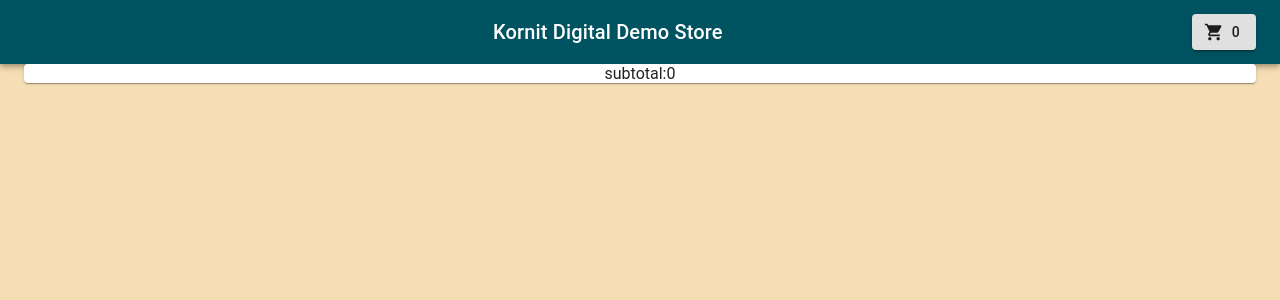
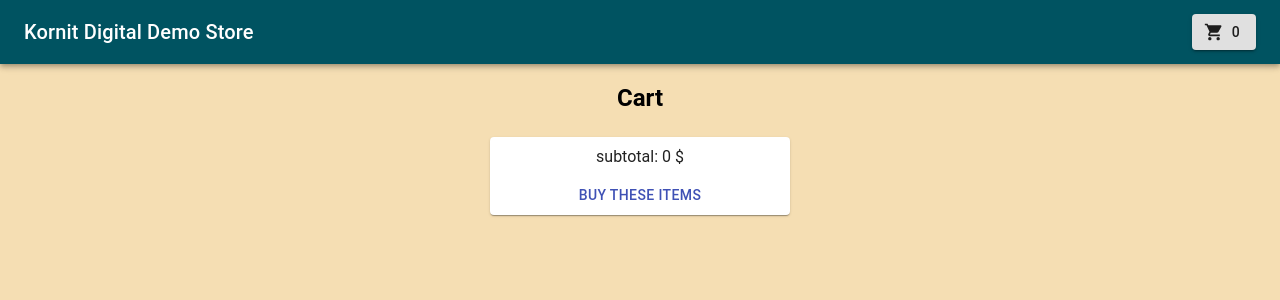
Before and after one commit to YevgenyBen/yevgeny-bendersky-store, a React (Create React App) app: page /cart in a window 1280 px wide. Shown: the top 300 px of the page. Built offline with nearby package versions, Linux system fonts and the light colour scheme.

Commit message:
pictures snd items left

```diff
--- a/src/App.css
+++ b/src/App.css
@@ -5,6 +5,9 @@
   max-height: 100%;
   font-family: "Roboto", "Helvetica", "Arial", sans-serif;
 }
+.MuiToolbar-root{
+  justify-content: space-between;
+}
 
 * {
   text-decoration: none;
--- a/src/components/CartCard.js
+++ b/src/components/CartCard.js
@@ -1,6 +1,7 @@
 import React from "react";
 
 import Paper from "@material-ui/core/Paper";
+import Button from "@material-ui/core/Button";
 
 function CartCard({ products }) {
   // const productsInCart = useSelector((state) => state.cartReducer );
@@ -8,9 +9,10 @@ function CartCard({ products }) {
     return total + item.price * item.amount;
   }, 0);
   return (
-    <div>
-      <Paper>subtotal:{subTotal}</Paper>
-    </div>
+    <Paper className="cart-card">
+        <div className="total">  subtotal:{" "+subTotal.toLocaleString()+" "}&#36;</div>
+        <Button className="buy-button" color="primary">Buy these items</Button>
+    </Paper>
   );
 }
 
--- a/src/components/CartModifier.js
+++ b/src/components/CartModifier.js
@@ -6,7 +6,6 @@ import Modal from "@material-ui/core/Modal";
 import { Link } from "react-router-dom";
 
 import cartActions from "../redux/actions/cartActions";
-import ShoppingCartIcon from "@material-ui/icons/ShoppingCart";
 
 const useStyles = makeStyles((theme) => ({
     amountModifier: {
@@ -28,12 +27,16 @@ const useStyles = makeStyles((theme) => ({
         display: "flex",
         outline: "none",
         justifyContent: "space-between",
+
     },
     button: {
         margin: "5px",
         padding: "5px",
         textAlign: "center",
     },
+    addItem:{
+        alignItems:"baseline"
+    }
 }));
 
 function CartModifier({ product, inCart }) {
@@ -92,13 +95,14 @@ function CartModifier({ product, inCart }) {
 
     const modalBodyInShop = (
         <div className={classes.paper}>
+            <div>{product.name} has been added to cart</div>
             <Button
                 className={classes.button}
                 variant="contained"
                 color="primary"
                 component={Link}
                 to={"/cart"}>
-        View Shoping Cart
+                View Cart
       </Button>
             <Button
                 className={classes.button}
@@ -113,6 +117,7 @@ function CartModifier({ product, inCart }) {
 
     const modalBodyInCart = (
         <div className={classes.paper}>
+            <div className={classes.addItem}>Are you sure you want to remove {product.name} from cart?</div>
             <Button
                 onClick={handleClose}
                 className={classes.button}
@@ -165,7 +170,8 @@ function CartModifier({ product, inCart }) {
                         variant="outlined"
                         color="primary"
                         onClick={handleModifyAmount}>
-            Modify Amount
+                        {amount > 0 ? "Modify Amount of items to " + amount : "Modify Amount"}
+
                     </Button>
                 ) : null}
             </>
--- a/src/components/Header.js
+++ b/src/components/Header.js
@@ -8,10 +8,8 @@ import { Link } from "react-router-dom";
 
 const useStyles = makeStyles((theme) => ({
     root: {
-    flexGrow: 1,
     },
     title: {
-    flexGrow: 1,
         color: "white",
     },
     appBar: {
--- a/src/components/ProductCard.js
+++ b/src/components/ProductCard.js
@@ -12,7 +12,7 @@ function ProductCard({ product, inCart }) {
             <Container>
                 <Paper className="product-card" elevation={5}>
                     <div className={"product-name"}> {product.name + " "} </div>
-          <div className={"product-price"}> {product.price} &#36; </div>
+                    <div className={"product-price"}> {inCart ? product.amount + " items in cart, " + product.price.toLocaleString() + " each" : product.price.toLocaleString()} &#36; </div>
                     <div className={"product-decription"}>
                         Lorem ipsum dolor sit amet, consectetur adipiscing elit, sed do
                         eiusmod tempor incididunt ut labore et dolore magna aliqua.
--- a/src/components/StoreCard.js
+++ b/src/components/StoreCard.js
@@ -14,7 +14,7 @@ function StoreCard({ product }) {
         // to={{pathname: `/product/${product.id}`, query: {id:`${product.id}`}}}
         to={`/product/${product.id}`}>
         <div className={"product-name"}> {product.name + " "} </div>
-        <div className={"product-price"}> {product.price} &#36; </div>
+        <div className={"product-price"}> {product.price.toLocaleString()} &#36; </div>
         <img className={"product-image"} alt={"product"} src={night}></img>
       </Paper>
     </>
--- a/src/mock-data/Inventory.json
+++ b/src/mock-data/Inventory.json
@@ -1,35 +1,34 @@
 {
   "inventory": [
     {
-          "id":1,
-          "amount":100,
-          "name":"Clock",
-          "price":1500
+      "id": 1,
+      "amount": 100,
+      "name": "Clock",
+      "price": 1500
     },
     {
-        "id":2,
-        "amount":100,
-        "name":"City",
-        "price":15000000
+      "id": 2,
+      "amount": 100,
+      "name": "City",
+      "price": 15000
     },
     {
-        "id":3,
-        "amount":1000,
-        "name":"Shoes",
-        "price":150
+      "id": 3,
+      "amount": 1000,
+      "name": "Shoes",
+      "price": 150
     },
     {
-      "id":4,
-      "amount":1000,
-      "name":"Hat",
-      "price":15
+      "id": 4,
+      "amount": 1000,
+      "name": "Hat",
+      "price": 15
     },
     {
-    "id":5,
-    "amount":1000,
-    "name":"Coat",
-    "price":275
+      "id": 5,
+      "amount": 1,
+      "name": "State of Florida",
+      "price": 275000
     }
-
   ]
 }
--- a/src/pages/Cart.css
+++ b/src/pages/Cart.css
@@ -0,0 +1,24 @@
+.cart-card {
+    width: 300px;
+    margin: auto;
+    margin-top: 25px;
+    display: grid;
+    grid-template-areas:
+      "total"
+      "buy-button";
+    grid-template-rows: 1fr 1fr;
+    grid-template-columns: 1fr ;
+  }
+  .total{
+      grid-area: total;
+      padding: 10px;
+  }
+  .buy-button{
+      grid-area: buy-button;
+      margin-bottom: 10px;
+  }
+
+  /* @media only screen and (max-width: 950px) {
+    .product-card {
+      width: 300px;
+    } */
--- a/src/pages/cart.js
+++ b/src/pages/cart.js
@@ -11,7 +11,8 @@ function Cart() {
   return (
     <div>
       <Container>
-        <CartCard products={productsInCart} />
+        <h2 className="cart-title">Cart</h2>
+        <CartCard className={"cart-card"} products={productsInCart} />
         {productsInCart &&
           productsInCart.map((product, index) => (
             <ProductCard product={product} key={index} inCart={true} />
```
Also changed, not shown: src/components/CartIcon.js (indentation only), src/pages/store.js (indentation only), src/redux/reducers/cart.js (indentation only). Lines whose indentation alone changed are shown as unchanged.
